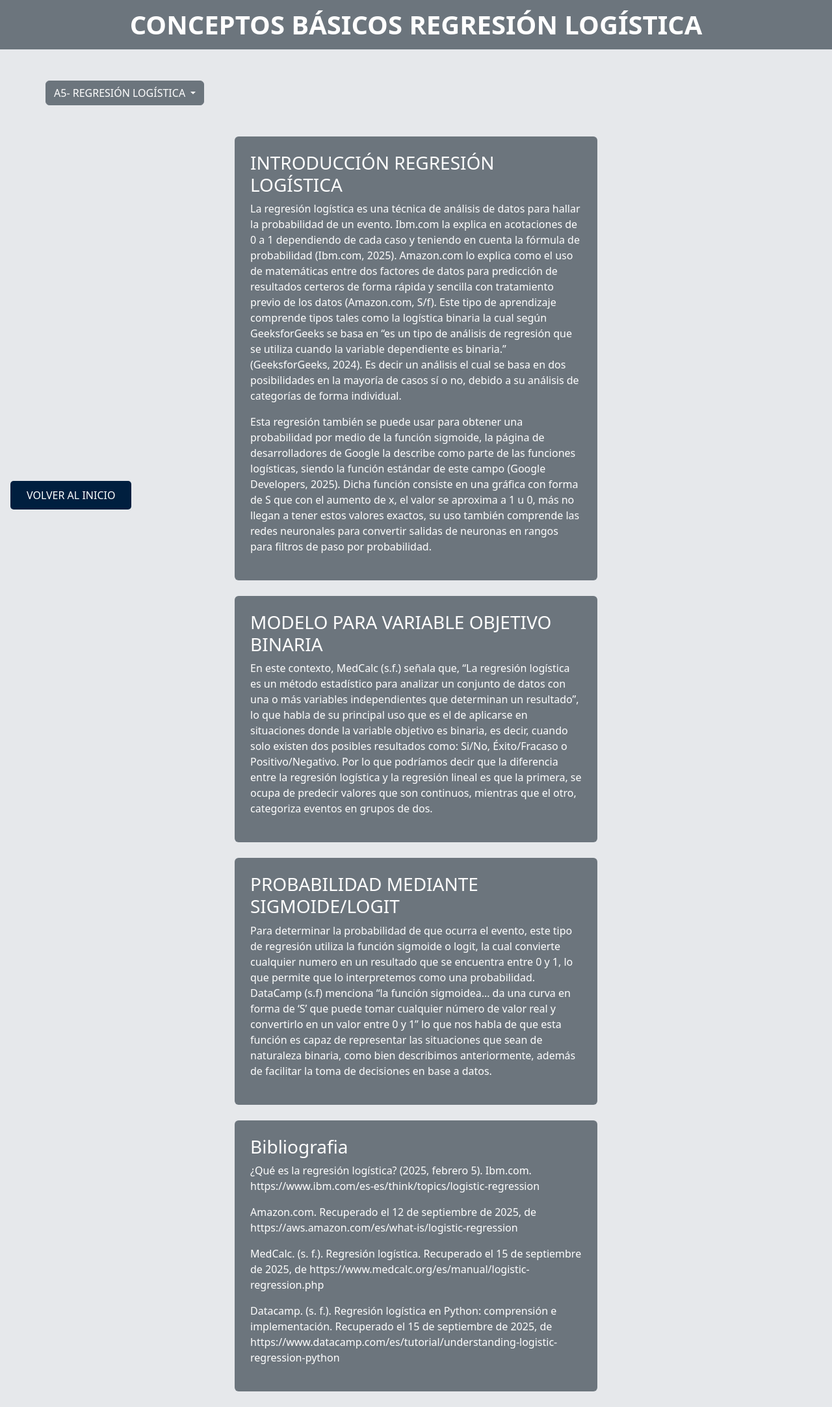
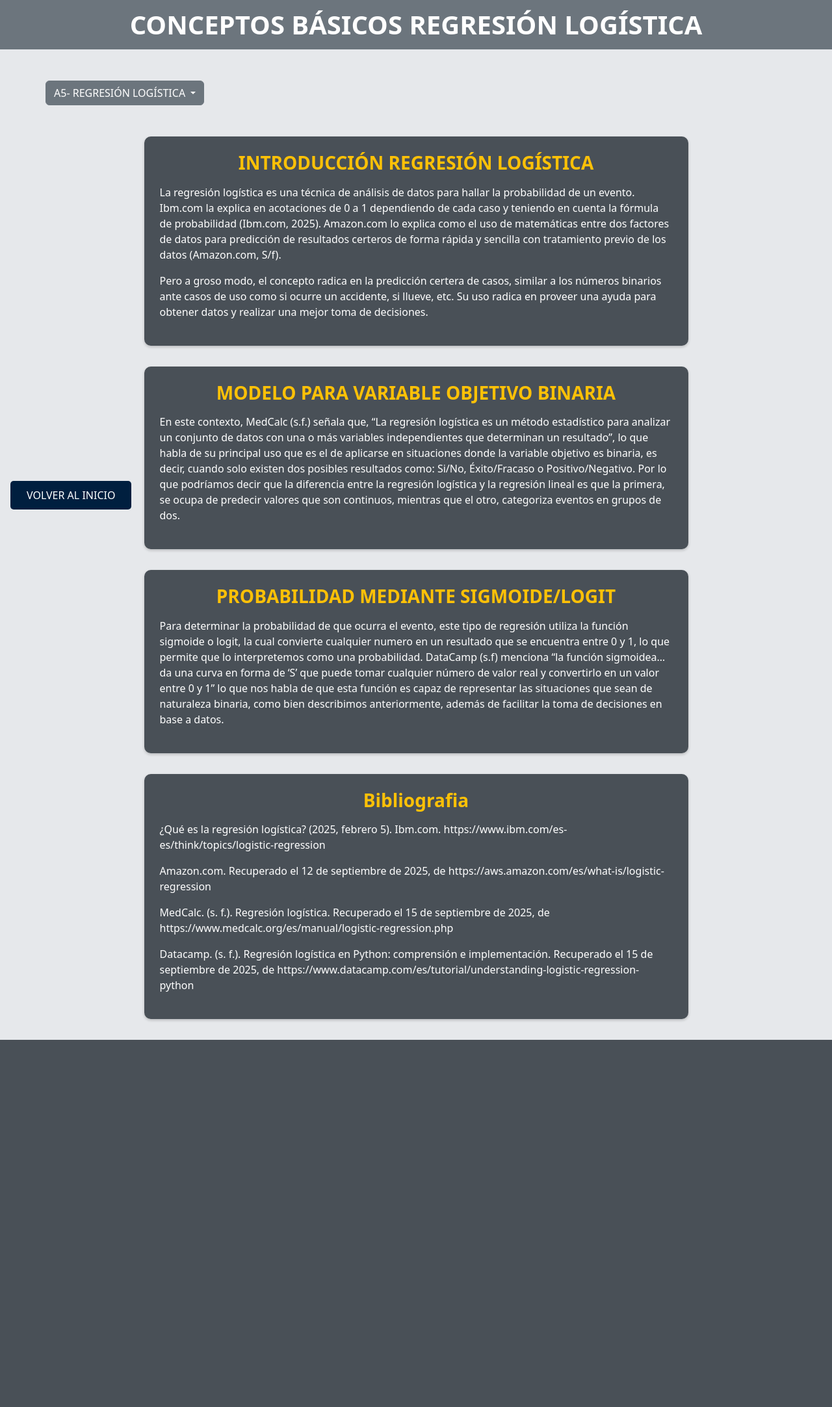
Before and after one commit to SantiagoTorresGonzalez/MachineLearning601N, a Flask app: page /ConceptosBasicos2 in a window 1280 px wide. Shown: the whole page at 65% size. After the commit the page ends 1600 px from the top, so only its background shows below. Run offline with Flask 3, Linux system fonts and the light colour scheme; parts of the project's set-up code (start-up, migrations or seed data) failed here and were passed over.

Commit message:
3:15 AM, Se implementó la descripción del dataset y las métricas de evaluación en la página EjercicioPractico2.html, además se incorporaron estilos CSS

```diff
--- a/A3_CasosUsoMLSupervisado/app.py
+++ b/A3_CasosUsoMLSupervisado/app.py
@@ -1,13 +1,13 @@
 from flask import Flask, render_template, request, send_file
 import pandas as pd
 import io
+import os
 import matplotlib.pyplot as plt
 import prediccionTrafico
 from regresionAccidente import logistic_Model, scaler, columnas_modelo, predict_label
 
 app = Flask(__name__)
 
-# Rutas que ya tenías
 @app.route('/')
 def index():
     myname = "Flask"
@@ -71,7 +71,10 @@ def ConceptosBasicos2():
 
 @app.route("/EjercicioPractico2")
 def EjercicioPractico2():
-    return render_template("EjercicioPractico2.html")
+    BASE_DIR = os.path.dirname(os.path.abspath(__file__))
+    with open(os.path.join(BASE_DIR, "static", "accuracy.txt"), "r") as f:
+        accuracy = f.read().strip()
+    return render_template("EjercicioPractico2.html", accuracy=accuracy)
 
 
 @app.route("/predecir", methods=["POST"])
--- /dev/null
+++ b/A3_CasosUsoMLSupervisado/static/accuracy.txt
@@ -0,0 +1 @@
+80.00
--- a/A3_CasosUsoMLSupervisado/static/style.css
+++ b/A3_CasosUsoMLSupervisado/static/style.css
@@ -46,3 +46,45 @@ body {
 .shadow-hover:hover {
     box-shadow: 0 .5rem 1rem rgba(0,0,0,.15) !important;
 }
+
+.custom-card {
+    background-color: var(--bs-dark-gray);   /* Fondo gris oscuro*/
+    color: white;                            /* Texto blanco */
+    padding: 1.5rem;
+    border-radius: 10px;
+    margin-bottom: 2rem;
+
+    /* Centrado automático */
+    width: 75%;
+    margin-left: auto;
+    margin-right: auto;
+
+    /* Sombras */
+    box-shadow: 0 .125rem .25rem rgba(0,0,0,.2);
+    transition: transform 0.3s ease-in-out, box-shadow 0.3s ease-in-out;
+}
+
+.custom-card:hover {
+    transform: translateY(-8px);
+    box-shadow: 0 8px 20px rgba(0,0,0,.3);
+}
+
+/* Títulos dentro de cards */
+.custom-card h3,
+.custom-card h4 {
+    color: #ffc107;
+    font-weight: bold;
+    text-align: center;
+    margin-bottom: 1rem;
+}
+
+.custom-card ul {
+    list-style: none;
+    padding-left: 0;
+}
+
+.custom-card ul li::before {
+    content: "✔ ";
+    color: #ffc107;
+    font-weight: bold;
+}
--- a/A3_CasosUsoMLSupervisado/templates/ConceptosBasicos2.html
+++ b/A3_CasosUsoMLSupervisado/templates/ConceptosBasicos2.html
@@ -26,29 +26,23 @@
 
     <div class="container mt-5">
 
-        <div class="bg-secondary text-white p-4 rounded w-50 mb-4 mx-auto ms-50 card-hover">
+        <div class="custom-card w-75 mx-auto">
             <h3>INTRODUCCIÓN REGRESIÓN LOGÍSTICA</h3>
                 <p>
                     La regresión logística es una técnica de análisis de datos para hallar la probabilidad de un evento.
-                    Ibm.com la explica en acotaciones de 0 a 1 dependiendo de cada caso y teniendo en cuenta la fórmula de probabilidad
-                    (Ibm.com, 2025). Amazon.com lo explica como el uso de matemáticas entre dos factores de datos para predicción de
-                    resultados certeros de forma rápida y sencilla con tratamiento previo de los datos (Amazon.com, S/f).
-                    Este tipo de aprendizaje comprende tipos tales como la logística binaria la cual según GeeksforGeeks se basa en
-                    “es un tipo de análisis de regresión que se utiliza cuando la variable dependiente es binaria.” (GeeksforGeeks, 2024).
-                    Es decir un análisis el cual se basa en dos posibilidades en la mayoría de casos sí o no, debido a su análisis de
-                    categorías de forma individual.
+                    Ibm.com la explica en acotaciones de 0 a 1 dependiendo de cada caso y teniendo en cuenta la fórmula de
+                    probabilidad (Ibm.com, 2025). Amazon.com lo explica como el uso de matemáticas entre dos factores de
+                    datos para predicción de resultados certeros de forma rápida y sencilla con tratamiento previo de los
+                    datos (Amazon.com, S/f).
                 </p>
                 <p>
-                    Esta regresión también se puede usar para obtener una probabilidad por medio de la función sigmoide, la página de
-                    desarrolladores de Google la describe como parte de las funciones logísticas, siendo la función estándar de este
-                    campo (Google Developers, 2025). Dicha función consiste en una gráfica con forma de S que con el aumento de x, el
-                    valor se aproxima a 1 u 0, más no llegan a tener estos valores exactos, su uso también comprende las redes
-                    neuronales para convertir salidas de neuronas en rangos para filtros de paso por probabilidad.
+                    Pero a groso modo, el concepto radica en la predicción certera de casos, similar a los números
+                    binarios ante casos de uso como si ocurre un accidente, si llueve, etc. Su uso radica en proveer
+                    una ayuda para obtener datos y realizar una mejor toma de decisiones.
                 </p>
-
         </div>
 
-        <div class="bg-secondary text-white p-4 rounded w-50 mb-4 mx-auto ms-50 card-hover">
+        <div class="custom-card w-75 mx-auto">
             <h3>MODELO PARA VARIABLE OBJETIVO BINARIA</h3>
                 <p>
                     En este contexto, MedCalc (s.f.) señala que, “La regresión logística es un método estadístico para
@@ -61,20 +55,20 @@
                 </p>
         </div>
 
-        <div class="bg-secondary text-white p-4 rounded w-50 mb-4 mx-auto ms-50 card-hover">
+        <div class="custom-card w-75 mx-auto">
             <h3>PROBABILIDAD MEDIANTE SIGMOIDE/LOGIT</h3>
                 <p>
-                    Para determinar la probabilidad de que ocurra el evento, este tipo de regresión utiliza la
-                    función sigmoide o logit, la cual convierte cualquier numero en un resultado que se encuentra
-                    entre 0 y 1, lo que permite que lo interpretemos como una probabilidad. DataCamp (s.f) menciona
-                    “la función sigmoidea… da una curva en forma de ‘S’ que puede tomar cualquier número de valor real
-                    y convertirlo en un valor entre 0 y 1” lo que nos habla de que esta función es capaz de representar
-                    las situaciones que sean de naturaleza binaria, como bien describimos anteriormente, además de
-                    facilitar la toma de decisiones en base a datos.
+                    Para determinar la probabilidad de que ocurra el evento, este tipo de regresión utiliza la función
+                    sigmoide o logit, la cual convierte cualquier numero en un resultado que se encuentra entre 0 y 1,
+                    lo que permite que lo interpretemos como una probabilidad. DataCamp (s.f) menciona “la función
+                    sigmoidea… da una curva en forma de ‘S’ que puede tomar cualquier número de valor real y convertirlo
+                    en un valor entre 0 y 1” lo que nos habla de que esta función es capaz de representar las situaciones
+                    que sean de naturaleza binaria, como bien describimos anteriormente, además de facilitar la toma de
+                    decisiones en base a datos.
                 </p>
         </div>
 
-        <div class="bg-secondary text-white p-4 rounded w-50 mb-4 mx-auto ms-50 card-hover">
+        <div class="custom-card w-75 mx-auto">
             <h3>Bibliografia</h3>
                 <p>¿Qué es la regresión logística? (2025, febrero 5).
                     Ibm.com. https://www.ibm.com/es-es/think/topics/logistic-regression</p>
```
Also changed, not shown: A3_CasosUsoMLSupervisado/regresionAccidente.py (+19 -0 lines), A3_CasosUsoMLSupervisado/templates/EjercicioPractico2.html (+30 -43 lines), A3_CasosUsoMLSupervisado/templates/clasificacion.html (added, +48 -0 lines), A3_CasosUsoMLSupervisado/static/confusion_matrix.png (added), 2 other files.
